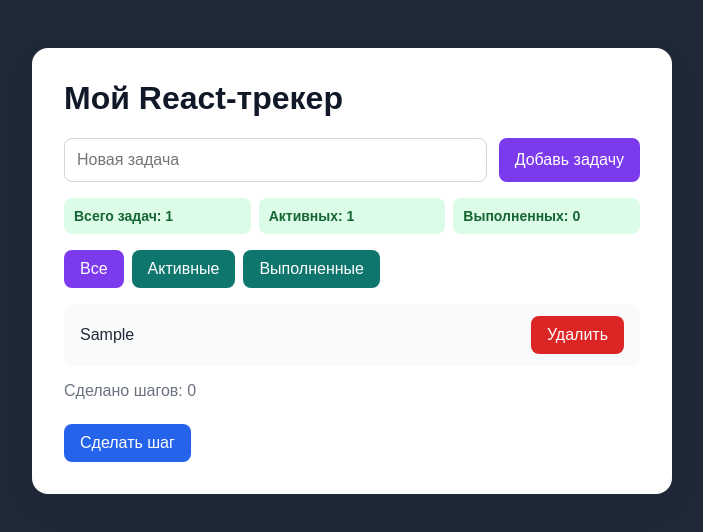
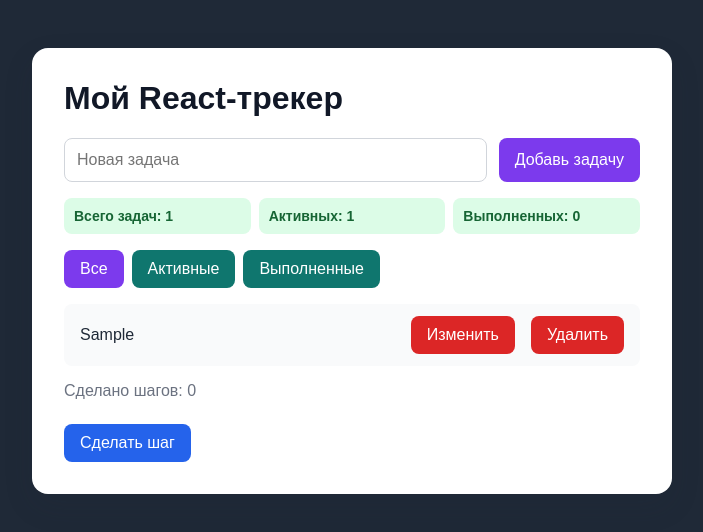
Before and after one commit to nursultaneskendir00/react-task-tracker, a React (Vite) app in the folder react-tasks/: page / in a window 1280 px wide. Both pictures are taken after typing "Sample" into the empty fields and a click on the button "Добавь задачу". Shown: the top 532 px of the page, without its empty margins (288-991 px from the left). Built offline with nearby package versions, Linux system fonts and the light colour scheme.

Commit message:
Добавить компоненты и редактирование React задач

```diff
--- a/react-tasks/src/App.jsx
+++ b/react-tasks/src/App.jsx
@@ -42,6 +42,20 @@ function App() {
           ? { ...task, completed: !task.completed }
           : task
       )
+    )
+  }
+  function editTask(taskIndex, newText) {
+    const trimmedText=newText.trim()
+
+    if (trimmedText === '') {
+      return
+    }
+
+    setTasks (
+      tasks.map ((task,index)=>
+      index === taskIndex
+      ?{...task,text:trimmedText}
+      :task)
     )
   }
 
@@ -115,6 +129,7 @@ function App() {
   task={task}
   onToggle={() => toggleTask(index)}
   onDelete={() => deleteTask(index)}
+  onEdit={(newText) => editTask(index,newText)}
 />
               ))}
       </ul>
--- a/react-tasks/src/TaskItem.jsx
+++ b/react-tasks/src/TaskItem.jsx
@@ -1,9 +1,39 @@
-function TaskItem ({task, onToggle, onDelete}) {
+import {useState} from 'react'
+
+function TaskItem ({task, onToggle, onDelete, onEdit}) {
+    const [isEditing, setIsEditing]=useState(false)
+    const [text, setText]= useState(task.text)
+    function saveTask() {
+        const trimmedText = text.trim ()
+
+        if (trimmedText ==='') {
+            return
+        }
+        onEdit(trimmedText)
+        setIsEditing(false)
+    }
     return(
         <li className={task.completed ? 'completed' : ''}>
-            <span onClick={onToggle}>
-                {task.text}
-            </span>
+            {isEditing ? (
+  <input
+    value={text}
+    onChange={(event) => setText(event.target.value)}
+    autoFocus
+  />
+) : (
+  <span onClick={onToggle}>
+    {task.text}
+  </span>
+)}
+            {isEditing ? (
+  <button type="button" onClick={saveTask}>
+    Сохранить
+  </button>
+) : (
+  <button type="button" onClick={() => setIsEditing(true)}>
+    Изменить
+  </button>
+)}
             <button type ="button" onClick={onDelete}>
                 Удалить
             </button>
```
Also changed, not shown: 1 other file (tests, documents, lock files or other folders).
